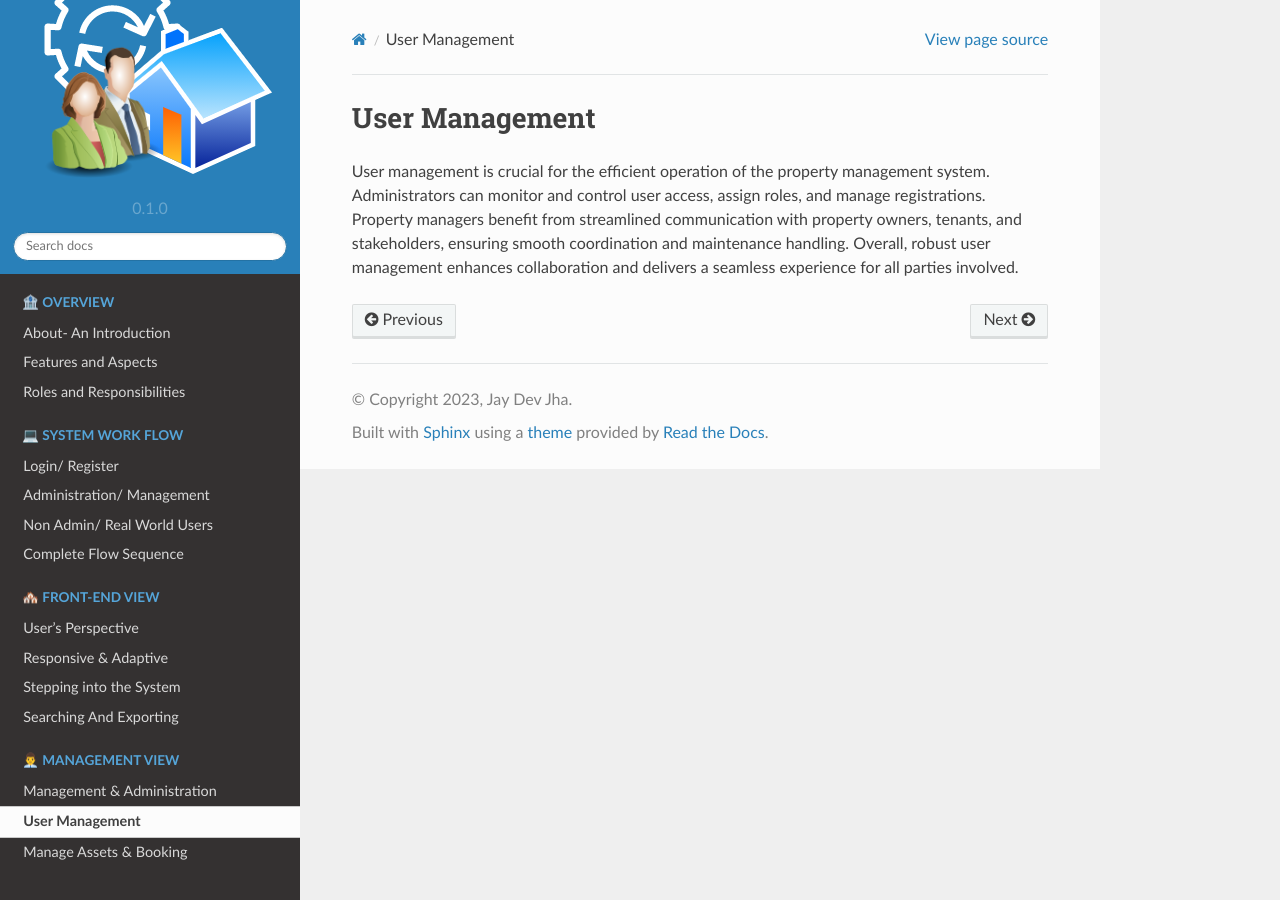
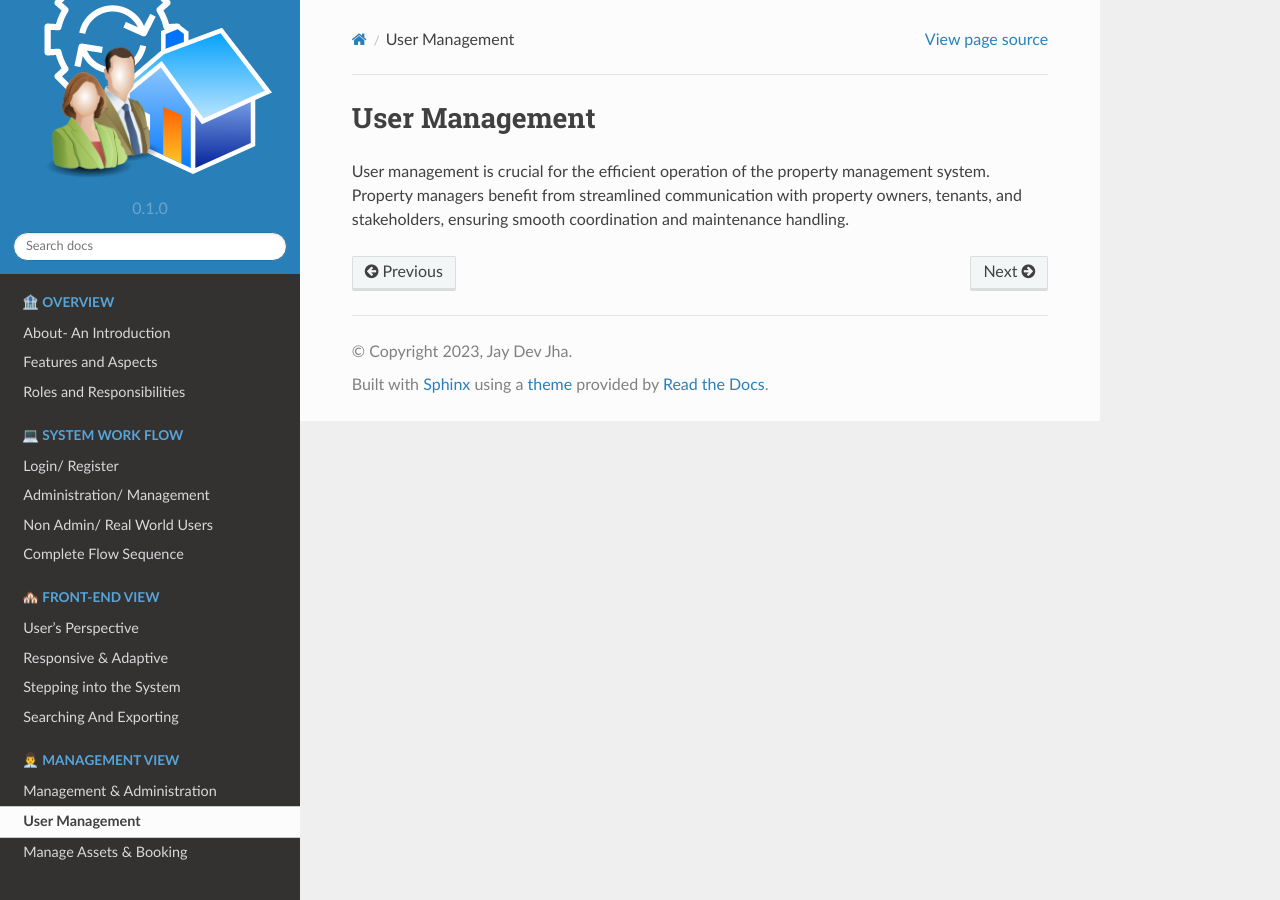
Before and after one commit to IIITM-Jay/Property-Management-System-Docs, a Sphinx documentation site: the page built from docs/source/manageUsers.rst, in a window 1280 px wide. Built offline with Sphinx 7.4.7 and the Read the Docs theme 2.0.0, drawn with Linux system fonts in a browser that asks for light colours.

Commit message:
Update manageUsers.rst

```diff
--- a/docs/source/manageUsers.rst
+++ b/docs/source/manageUsers.rst
@@ -1,3 +1,3 @@
 User Management
 ==================
-User management is crucial for the efficient operation of the property management system. Administrators can monitor and control user access, assign roles, and manage registrations. Property managers benefit from streamlined communication with property owners, tenants, and stakeholders, ensuring smooth coordination and maintenance handling. Overall, robust user management enhances collaboration and delivers a seamless experience for all parties involved.
+User management is crucial for the efficient operation of the property management system. Property managers benefit from streamlined communication with property owners, tenants, and stakeholders, ensuring smooth coordination and maintenance handling.
```
